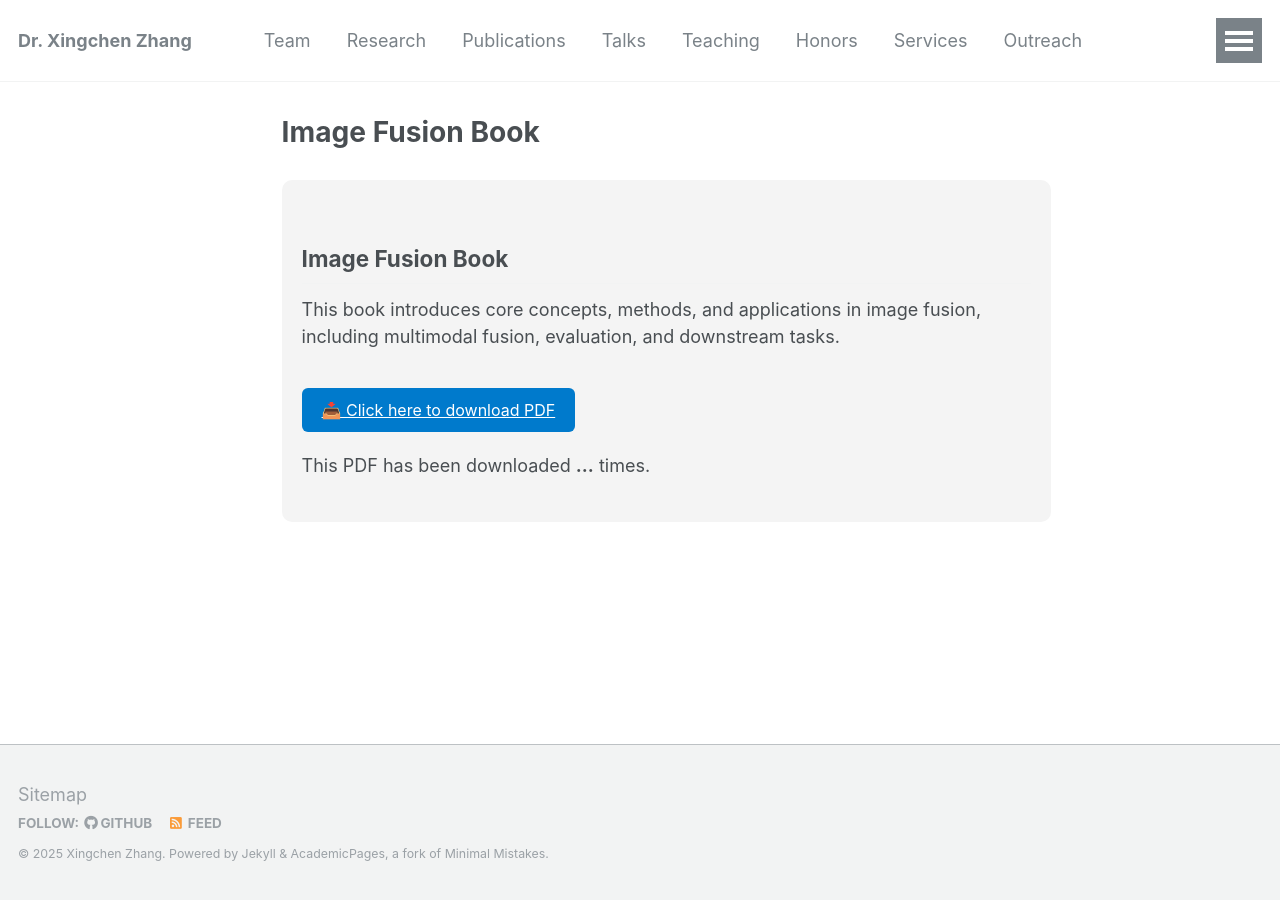
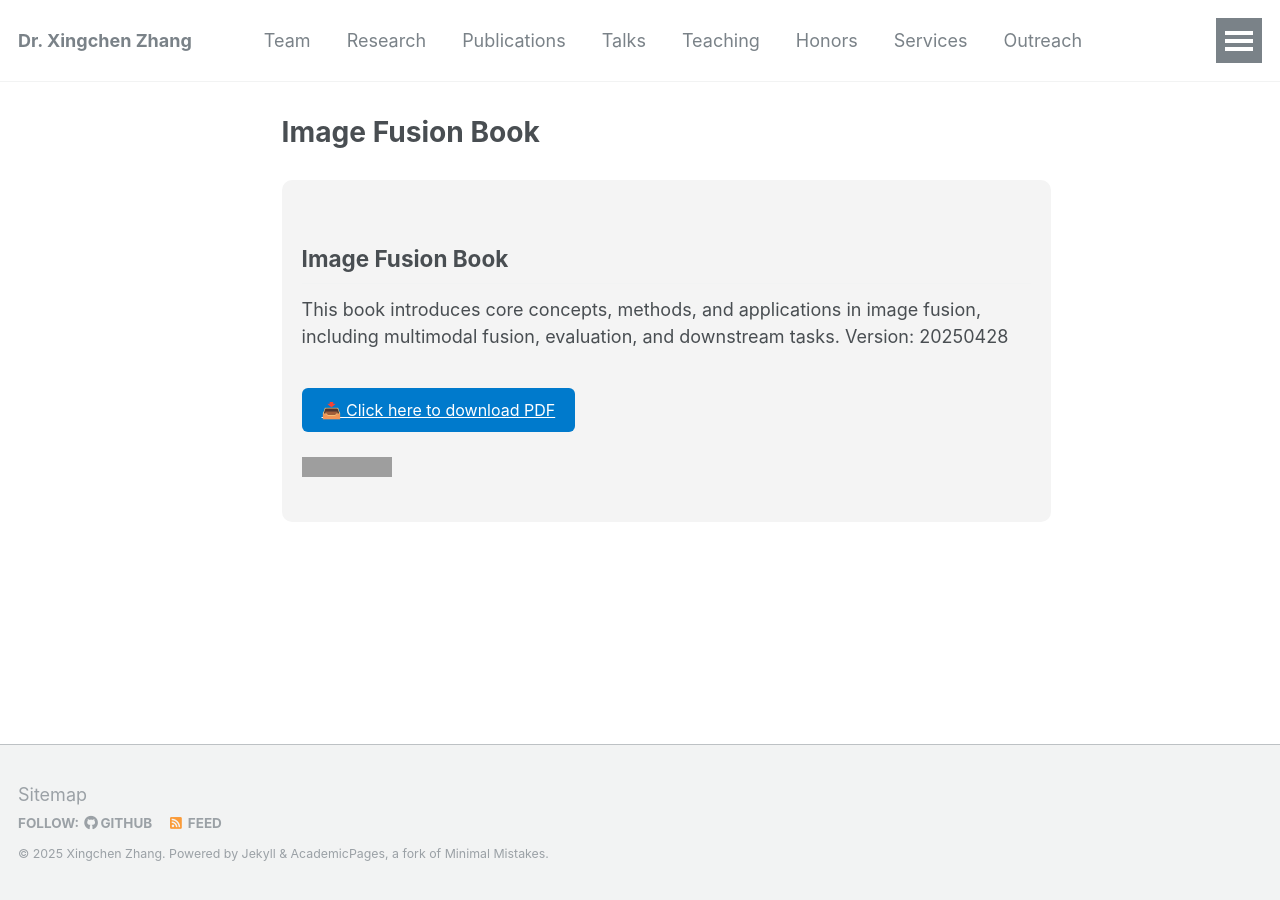
Before and after one commit to xingchenzhang/xingchenzhang.github.io, a Jekyll site: the page built from other_pages/imagefusionbook.md, in a window 1280 px wide. Built offline with Jekyll 4.4.1, drawn with Linux system fonts in a browser that asks for light colours; some of the changed lines change nothing that is shown; grey boxes are pictures that could not be loaded.

Commit message:
update the page settings for download count;new method

```diff
--- a/other_pages/imagefusionbook.md
+++ b/other_pages/imagefusionbook.md
@@ -13,18 +13,16 @@
   background: #f4f4f4;
   border-radius: 10px;
 }
-
 .download-button {
   display: inline-block;
   background-color: #007acc;
-  color: white;
+  color: #fff;
   padding: 10px 20px;
   border-radius: 6px;
   text-decoration: none;
   font-size: 16px;
   margin-top: 15px;
 }
-
 .download-button:hover {
   background-color: #005fa3;
 }
@@ -32,43 +30,22 @@
 
 <div class="book-section">
   <h2>Image Fusion Book</h2>
-  <p>This book introduces core concepts, methods, and applications in image fusion, including multimodal fusion, evaluation, and downstream tasks.</p>
 
-  <a id="downloadBtn" class="download-button" href="/files/ImageFusionBook.pdf">
-    📥 Click here to download PDF
+  <p>
+    This book introduces core concepts, methods, and applications in image fusion,
+    including multimodal fusion, evaluation, and downstream tasks. Version: 20250428
+  </p>
+
+  <!-- ⬇️ 下载按钮：指向 Release 里的 PDF asset -->
+  <a class="download-button"
+     href="https://github.com/xingchenzhang/xingchenzhang.github.io/releases/download/ImageFusionBook/ImageFusionBook.pdf">
+     📥 Click here to download PDF
   </a>
 
-  <p style="margin-top: 20px;">This PDF has been downloaded <strong><span id="downloadCounter">...</span></strong> times.</p>
+  <!-- ⬇️ 实时下载次数 badge（Shields.io 读取 GitHub Release 统计） -->
+  <p style="margin-top: 20px;">
+    <img
+      src="https://img.shields.io/github/downloads/xingchenzhang/xingchenzhang.github.io/ImageFusionBook/ImageFusionBook.pdf?label=downloads&color=4caf50"
+      alt="Download count badge">
+  </p>
 </div>
-
-<script>
-  const counterUrl = "https://counterapi.com/api/v1/";
-  const counterNamespace = "xingchenzhang";  // 可改为你的用户名或站点标识
-  const counterKey = "imagefusionbook";      // 可自定义唯一key
-
-  function updateDownloadCount() {
-    fetch(`${counterUrl}get/${counterNamespace}/${counterKey}`)
-      .then(response => response.json())
-      .then(data => {
-        document.getElementById("downloadCounter").innerText = data.count ?? 0;
-      })
-      .catch(() => {
-        document.getElementById("downloadCounter").innerText = "N/A";
-      });
-  }
-
-  document.addEventListener("DOMContentLoaded", function () {
-    const downloadBtn = document.getElementById("downloadBtn");
-
-    // 初始化显示下载次数
-    updateDownloadCount();
-
-    // 每次点击下载按钮就 +1
-    if (downloadBtn) {
-      downloadBtn.addEventListener("click", function () {
-        fetch(`${counterUrl}hit/${counterNamespace}/${counterKey}`)
-          .then(() => updateDownloadCount());
-      });
-    }
-  });
-</script>
```
